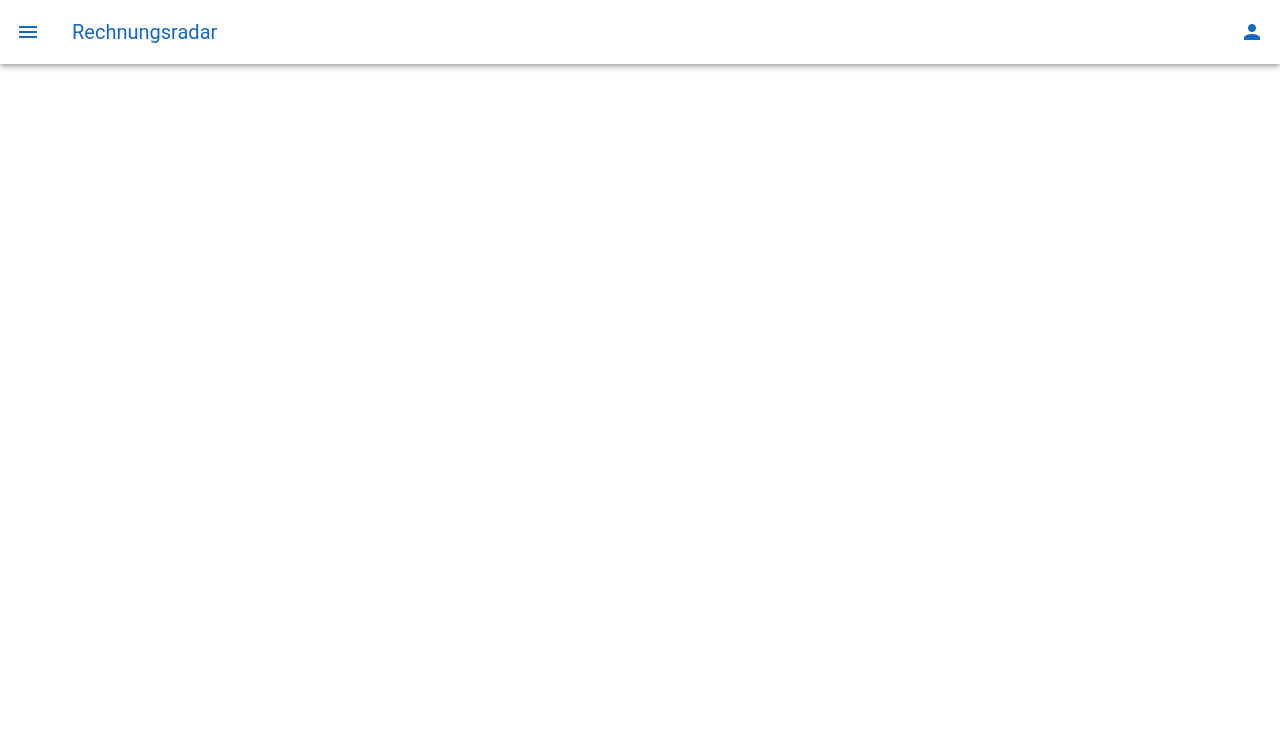
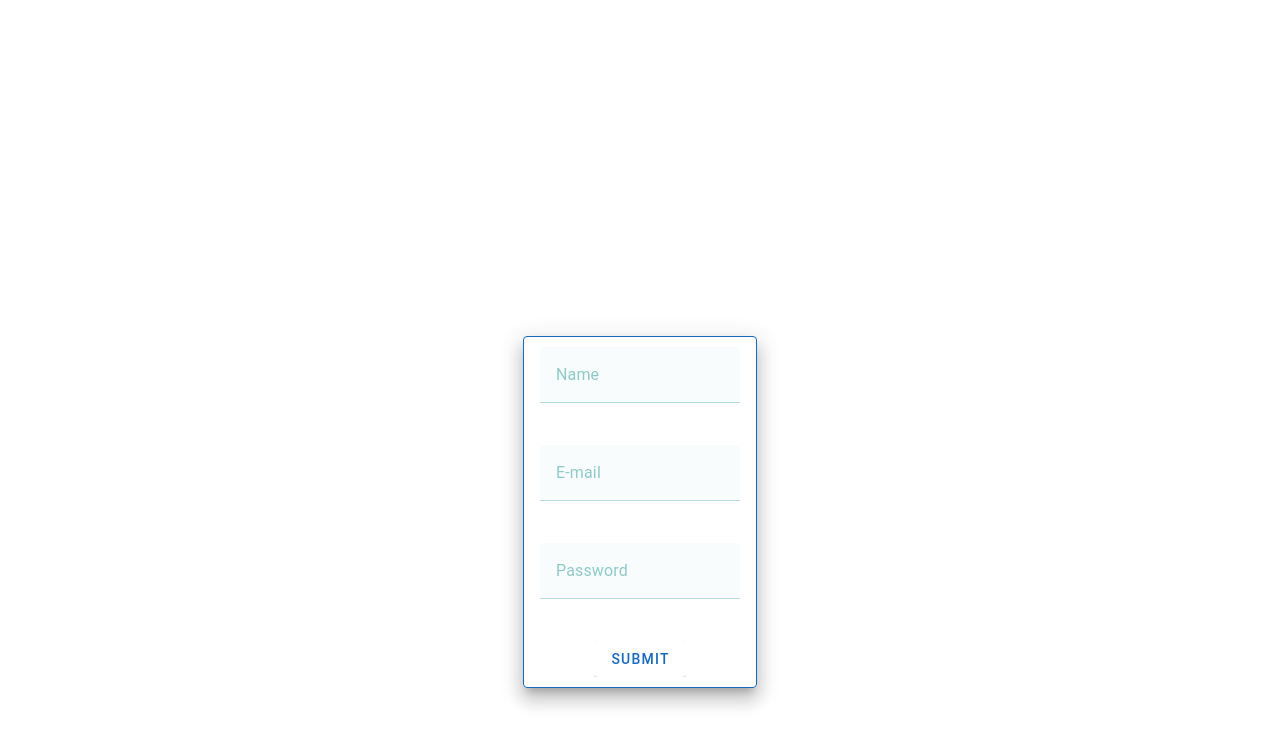
Before and after one commit to SPGPaul/4AHWII-SJ2526-T2, a Vue app in the folder web/: page / in a window 1280 px wide. Shown: the top 746 px of the page. Built offline with nearby package versions, Linux system fonts and the light colour scheme; a small style sheet from the web is missing.

Commit message:
Design Login

```diff
--- a/web/components.d.ts
+++ b/web/components.d.ts
@@ -8,6 +8,7 @@ export {}
 /* prettier-ignore */
 declare module 'vue' {
   export interface GlobalComponents {
+    Account: typeof import('./src/components/account.vue')['default']
     Analysis_area: typeof import('./src/components/Analysis_area.vue')['default']
     AppFooter: typeof import('./src/components/AppFooter.vue')['default']
     Layout: typeof import('./src/components/Layout.vue')['default']
--- a/web/package.json
+++ b/web/package.json
@@ -13,6 +13,8 @@
     "@fontsource/roboto": "5.2.6",
     "@mdi/font": "7.4.47",
     "@mdi/js": "^7.4.47",
+    "@vuelidate/core": "^2.0.3",
+    "@vuelidate/validators": "^2.0.4",
     "echarts": "^6.0.0",
     "material-design-icons-iconfont": "^6.7.0",
     "tesseract.js": "^6.0.1",
--- a/web/src/components/Analysis_area.vue
+++ b/web/src/components/Analysis_area.vue
@@ -82,7 +82,7 @@ async function renderPieChart() {
         {
             name: 'Ausgaben',
             type: 'pie',
-            radius: '50%',
+            radius: '60%',
             center: ['50%', '55%'],
             data: pieData,
             label: {
@@ -255,5 +255,5 @@ onMounted(async () => {
 
 <template>
     <h2>Analysis Area Component</h2>
-    <div ref="nativeChartDiv" style="height: 400px; width: 40%; background: #FFFFFF; margin-top: 16px;">Ausgaben </div>
+    <div ref="nativeChartDiv" style="height: 400px; width: 70%; background: #FFFFFF; margin-top: 16px;">Ausgaben </div>
 </template>
--- a/web/src/components/Layout.vue
+++ b/web/src/components/Layout.vue
@@ -4,19 +4,32 @@
       <v-btn icon @click="toggleDrawer">
         <v-icon class="text-primary">mdi-menu</v-icon>
       </v-btn>
+      <v-btn to="/">
       <v-toolbar-title class="text-primary">Rechnungsradar</v-toolbar-title>
+      </v-btn>
       <v-spacer></v-spacer>
 
       <v-btn icon color="primary">
-        <v-icon class="text-primary">mdi-account</v-icon>
+        <v-icon class="text-primary" size="35px">mdi-account-circle-outline</v-icon>
 
         <v-menu activator="parent">
-          <v-list>
+          <v-list width="150px" class="bg-white">
             <v-list-item>
-              <v-list-item-title>Profil</v-list-item-title>
+              <v-list-item-title>
+              <v-btn to="/login" class="bg-white" flat>
+              <v-icon class="text-primary" >mdi-account</v-icon> Profil
+            </v-btn></v-list-item-title>
+
+
             </v-list-item>
+
             <v-list-item>
-              <v-list-item-title>Logout</v-list-item-title>
+              <v-list-item-title>
+                <v-btn to="/" class="bg-white" flat>
+                <v-icon class="text-primary">mdi-logout</v-icon> Logout
+                </v-btn>
+              </v-list-item-title>
+
             </v-list-item>
           </v-list>
         </v-menu>
--- /dev/null
+++ b/web/src/components/account.vue
@@ -0,0 +1,102 @@
+<template class="bg-primary">
+  <form>
+    <v-container class="my-5">
+<v-row>
+<v-col>
+    <v-card elevation="12" variant="outlined" class=" align-center justify-center" color="primary" min-height="250">
+    <v-card-item class="align-center justify-center">
+    <v-text-field
+    class="text-secondary"
+      v-model="state.name"
+      :counter="10"
+      :error-messages="v$.name.$errors.map(e => e.$message)"
+      label="Name"
+      required
+      @blur="v$.name.$touch"
+      @input="v$.name.$touch"
+    ></v-text-field>
+    </v-card-item>
+<v-card-item class="align-center justify-center">
+    <v-text-field
+    class="text-secondary"
+      v-model="state.email"
+      :error-messages="v$.email.$errors.map(e => e.$message)"
+      label="E-mail"
+      required
+      @blur="v$.email.$touch"
+      @input="v$.email.$touch"
+    ></v-text-field>
+</v-card-item>
+<v-card-item class="align-center justify-center">
+    <v-text-field
+    class="text-secondary"
+      v-model="state.password"
+      :error-messages="v$.password.$errors.map(e => e.$message)"
+      label="Password"
+      required
+      @blur="v$.password.$touch"
+      @input="v$.password.$touch"
+    ></v-text-field>
+</v-card-item>
+<v-card-item class="align-center justify-center">
+    <v-btn
+      class="justify-center"
+      @click="v$.$validate"
+    >
+      Submit
+    </v-btn>
+    </v-card-item>
+    </v-card>
+
+  </v-col>
+  </v-row>
+  </v-container>
+  </form>
+</template>
+<script setup>
+  import { reactive } from 'vue'
+  import { useVuelidate } from '@vuelidate/core'
+  import { email, required } from '@vuelidate/validators'
+
+  const password = String;
+
+  const initialState = {
+    name: '',
+    email: '',
+    password:'',
+  }
+
+  const state = reactive({
+    ...initialState,
+  })
+
+
+  const rules = {
+    name: { required },
+    email: { required, email },
+    password: { required, password },
+  }
+
+  const v$ = useVuelidate(rules, state)
+
+  function clear () {
+    v$.value.$reset()
+
+    for (const [key, value] of Object.entries(initialState)) {
+      state[key] = value
+    }
+  }
+</script>
+
+<style>
+.v-card{
+    margin: 300px;
+    justify-self: center;
+
+}
+.v-text-field{
+    width: 200px;
+    justify-self: center;
+    align-items: center;
+}
+</style>
--- /dev/null
+++ b/web/src/pages/Mainpage.vue
@@ -0,0 +1,7 @@
+<template>
+  <Layout />
+</template>
+
+<script setup>
+//
+</script>
--- a/web/src/pages/analysis.vue
+++ b/web/src/pages/analysis.vue
@@ -1,23 +1,21 @@
-<script setup lang="ts">
-import Layout from '@/components/Layout.vue'
-import AnalysisArea from '@/components/Analysis_area.vue'
-</script>
+<template>
 
-<template>
-  <Layout>
     <v-container class="py-8; color: white;">
+
       <v-row>
-        <v-col cols="12" class="align-center">
+        <v-col cols="16">
           <AnalysisArea />
         </v-col>
       </v-row>
     </v-container>
-  </Layout>
+
 </template>
 
+<script setup>
+import AnalysisArea from "/src/components/Analysis_area.vue";
+
+</script>
 
 <style lang="scss">
-.v-container {
-  align-items: center;
-}
+
 </style>
--- a/web/src/pages/index.vue
+++ b/web/src/pages/index.vue
@@ -1,7 +1,14 @@
 <template>
-  <Layout />
+  <account />
 </template>
 
 <script setup>
+import Account from '@/components/account.vue';
+
 //
 </script>
+<style>
+.v-btn{
+  align-self: center;
+}
+</style>
--- /dev/null
+++ b/web/src/pages/login.vue
@@ -0,0 +1,12 @@
+<script setup lang="ts">
+import Account from '@/components/account.vue';
+
+</script>
+
+<template>
+    <Layout>
+        <account />
+    </Layout>
+
+
+</template>
--- a/web/typed-router.d.ts
+++ b/web/typed-router.d.ts
@@ -21,6 +21,8 @@ declare module 'vue-router/auto-routes' {
     '/': RouteRecordInfo<'/', '/', Record<never, never>, Record<never, never>>,
     '/analysis': RouteRecordInfo<'/analysis', '/analysis', Record<never, never>, Record<never, never>>,
     '/dashboard': RouteRecordInfo<'/dashboard', '/dashboard', Record<never, never>, Record<never, never>>,
+    '/login': RouteRecordInfo<'/login', '/login', Record<never, never>, Record<never, never>>,
+    '/Mainpage': RouteRecordInfo<'/Mainpage', '/Mainpage', Record<never, never>, Record<never, never>>,
     '/scan': RouteRecordInfo<'/scan', '/scan', Record<never, never>, Record<never, never>>,
   }
 }
```
Also changed, not shown: 1 other file (tests, documents, lock files or other folders).
